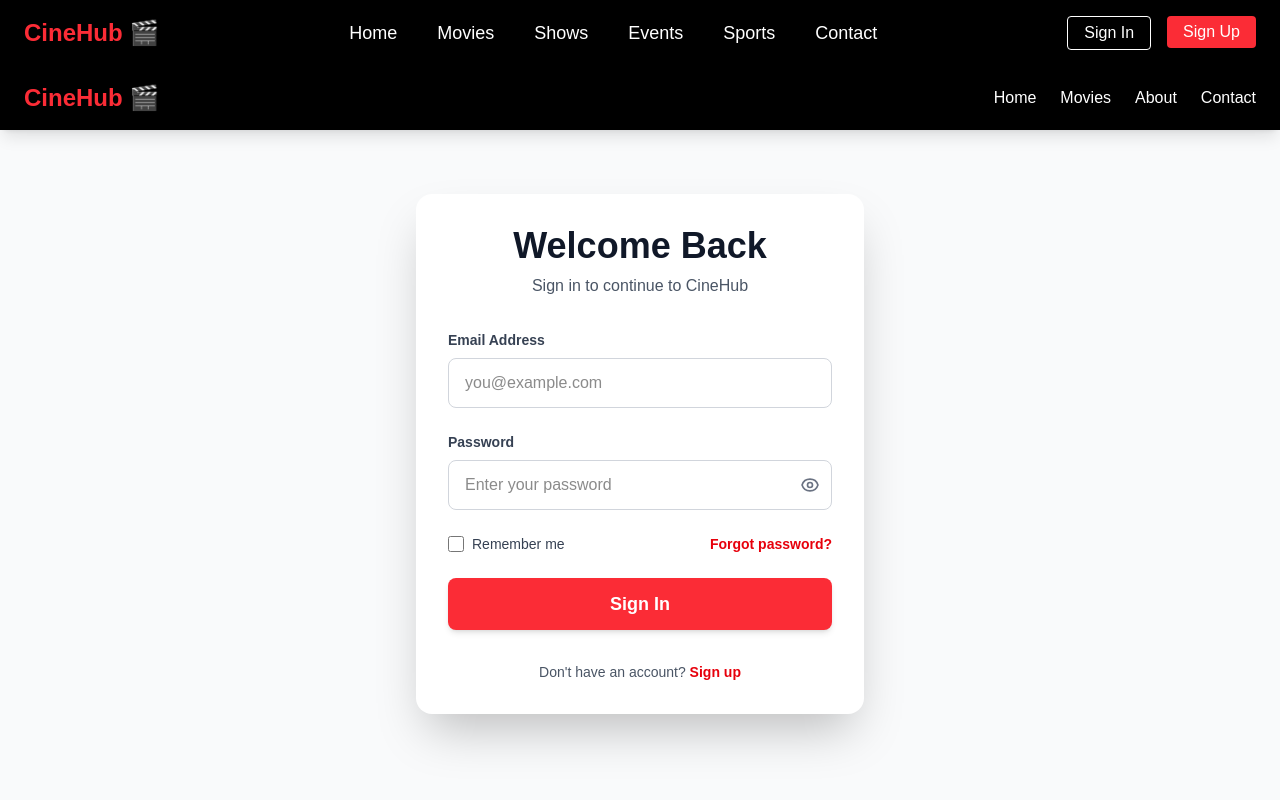
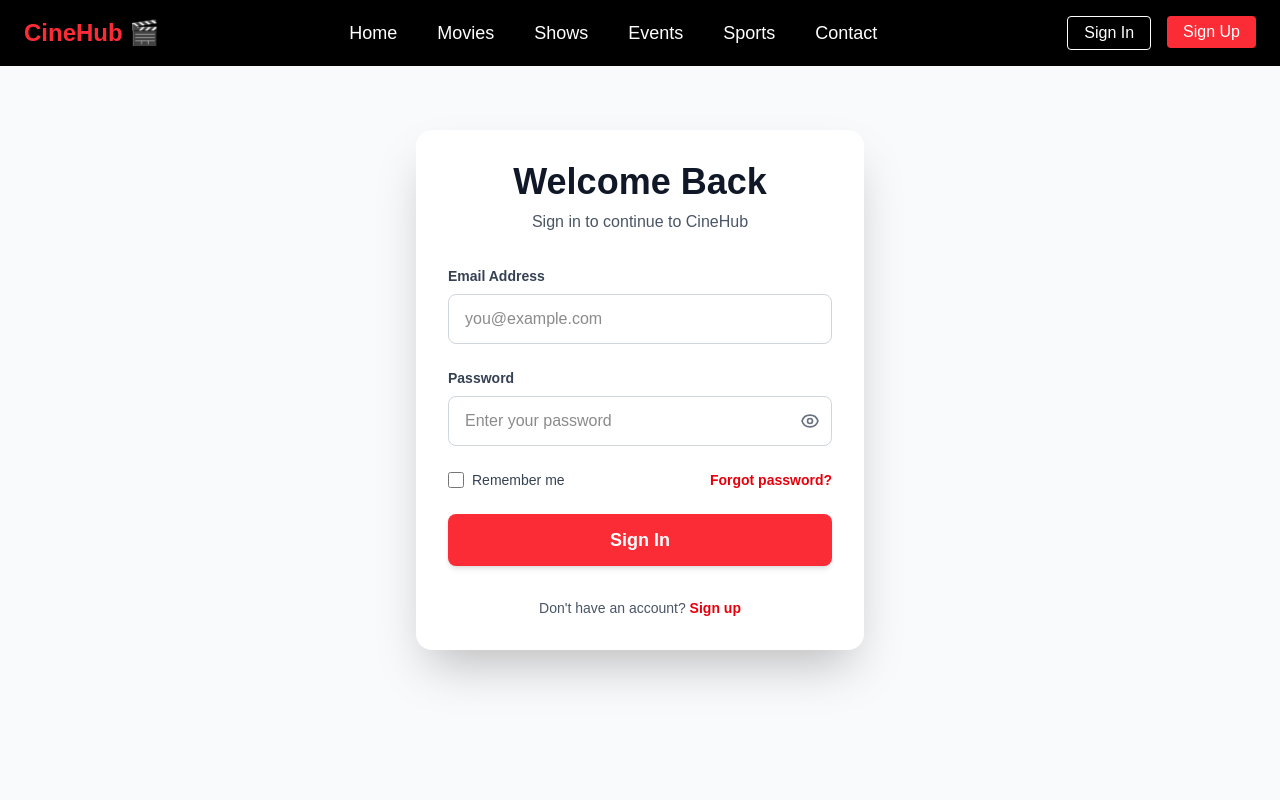
Before and after one commit to leenasatpute/cinehub, a Next.js app: page /signin in a window 1280 px wide. Shown: the top 800 px of the page. Built offline with nearby package versions, Linux system fonts and the light colour scheme.

Commit message:
cahned updated

```diff
--- a/app/movie/page.js
+++ b/app/movie/page.js
@@ -1,13 +1,10 @@
 "use client";
 
-import { useEffect, useState } from "react";
+import { useState } from "react";
 import Link from "next/link";
 
 const MoviesPage = () => {
-  const [movies, setMovies] = useState([]);
-
-  useEffect(() => {
-    const data = [
+  const allMovies = [
     {
       id: 1,
       title: "Avengers",
@@ -30,10 +27,48 @@ const MoviesPage = () => {
       title: "RRR",
       image: "https://upload.wikimedia.org/wikipedia/en/d/d7/RRR_Poster.jpg",
     },
+    {
+      id: 5,
+      title: "Inception",
+      image: "https://images.unsplash.com/photo-1440404653325-ab127d49abc1",
+    },
+    {
+      id: 6,
+      title: "Interstellar",
+      image: "https://images.unsplash.com/photo-1451187580459-43490279c0fa",
+    },
+    {
+      id: 7,
+      title: "Joker",
+      image: "https://images.unsplash.com/photo-1517602302552-471fe67acf66",
+    },
+    {
+      id: 8,
+      title: "Titanic",
+      image: "https://images.unsplash.com/photo-1502139214982-d0ad755818d8",
+    },
+    {
+      id: 9,
+      title: "Doctor Strange",
+      image: "https://images.unsplash.com/photo-1497015289639-54688650d173",
+    },
+    {
+      id: 10,
+      title: "Bahubali",
+
+      image: "https://images.unsplash.com/photo-1542204165-65bf26472b9b",
+    },
   ];
 
-    setMovies(data);
-  }, []);
+  // ✅ Pagination
+  const [currentPage, setCurrentPage] = useState(1);
+  const moviesPerPage = 8;
+
+  const indexOfLast = currentPage * moviesPerPage;
+  const indexOfFirst = indexOfLast - moviesPerPage;
+  const currentMovies = allMovies.slice(indexOfFirst, indexOfLast);
+
+  const totalPages = Math.ceil(allMovies.length / moviesPerPage);
 
   return (
     <div className="p-6">
@@ -42,7 +77,7 @@ const MoviesPage = () => {
 
       {/* Grid */}
       <div className="grid grid-cols-2 md:grid-cols-4 gap-6">
-        {movies.map((movie) => (
+        {currentMovies.map((movie) => (
           <div
             key={movie.id}
             className="bg-black text-white rounded-lg overflow-hidden shadow-lg"
@@ -65,7 +100,25 @@ const MoviesPage = () => {
           </div>
         ))}
       </div>
+
+      {/* ✅ Pagination */}
+      {totalPages > 1 && (
+        <div className="flex justify-center mt-6 gap-3">
+          {[...Array(totalPages)].map((_, i) => (
+            <button
+              key={i}
+              onClick={() => setCurrentPage(i + 1)}
+              className={`px-3 py-1 rounded ${
+                currentPage === i + 1 ? "bg-red-500" : "bg-gray-700"
+              }`}
+            >
+              {i + 1}
+            </button>
+          ))}
+        </div>
+      )}
     </div>
   );
 };
+
 export default MoviesPage;
--- a/app/signin/page.tsx
+++ b/app/signin/page.tsx
@@ -31,29 +31,6 @@ export default function Signin() {
 
   return (
     <div className="min-h-screen bg-gray-50">
-      {/* Navbar */}
-      <nav className="bg-black text-white sticky top-0 z-50 shadow-lg">
-        <div className="max-w-[1400px] mx-auto px-6 py-4 flex justify-between items-center">
-          <Link href="/" className="text-2xl font-bold text-red-500">
-            CineHub 🎬
-          </Link>
-          <div className="flex items-center gap-6">
-            <Link href="/" className={linkClass('/')}>
-              Home
-            </Link>
-            <Link href="/movies" className={linkClass('/movies')}>
-              Movies
-            </Link>
-            <Link href="/about" className={linkClass('/about')}>
-              About
-            </Link>
-            <Link href="/contact" className={linkClass('/contact')}>
-              Contact
-            </Link>
-
-          </div>
-        </div>
-      </nav>
 
       {/* Sign In Section */}
       <div className="flex items-center justify-center py-16 px-4">
--- a/app/signup/page.tsx
+++ b/app/signup/page.tsx
@@ -46,29 +46,6 @@ export default function Signup() {
 
   return (
     <div className="min-h-screen bg-gray-50">
-      {/* Navbar */}
-      <nav className="bg-black text-white sticky top-0 z-50 shadow-lg">
-        <div className="max-w-[1400px] mx-auto px-6 py-4 flex justify-between items-center">
-          <Link href="/" className="text-2xl font-bold text-red-500">
-            CineHub 🎬
-          </Link>
-          <div className="flex items-center gap-6">
-            <Link href="/" className={linkClass('/')}>
-              Home
-            </Link>
-            <Link href="/movies" className={linkClass('/movies')}>
-              Movies
-            </Link>
-            <Link href="/about" className={linkClass('/about')}>
-              About
-            </Link>
-            <Link href="/contact" className={linkClass('/contact')}>
-              Contact
-            </Link>
-
-          </div>
-        </div>
-      </nav>
 
       {/* Signup Section */}
       <div className="flex items-center justify-center py-12 px-4">
```
Lines whose indentation alone changed are shown as unchanged.
